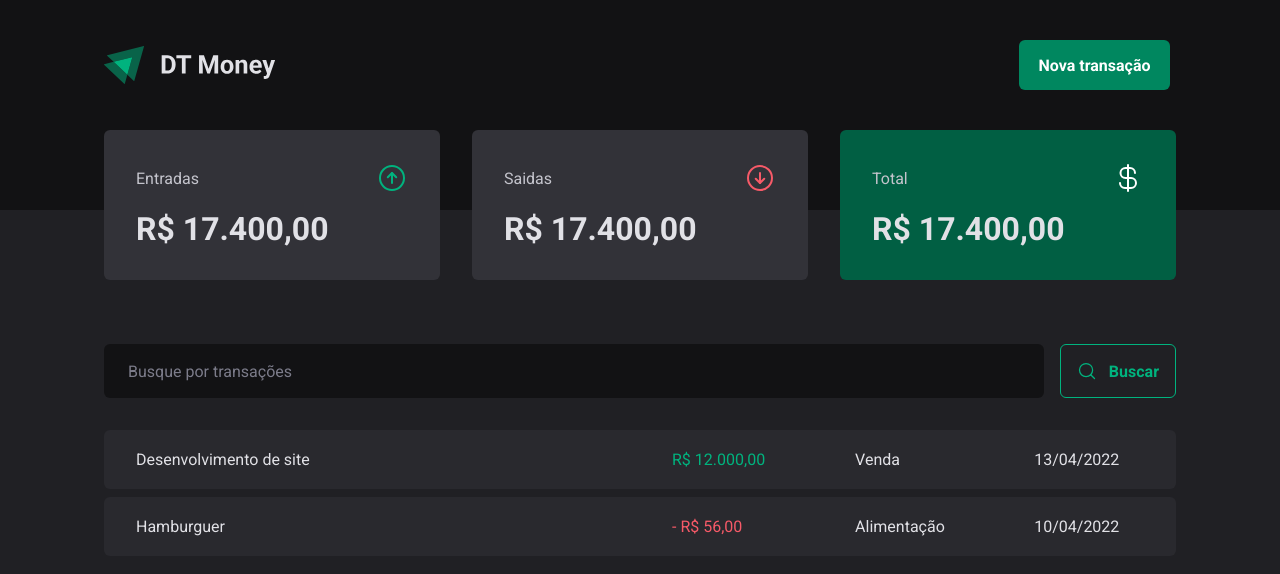
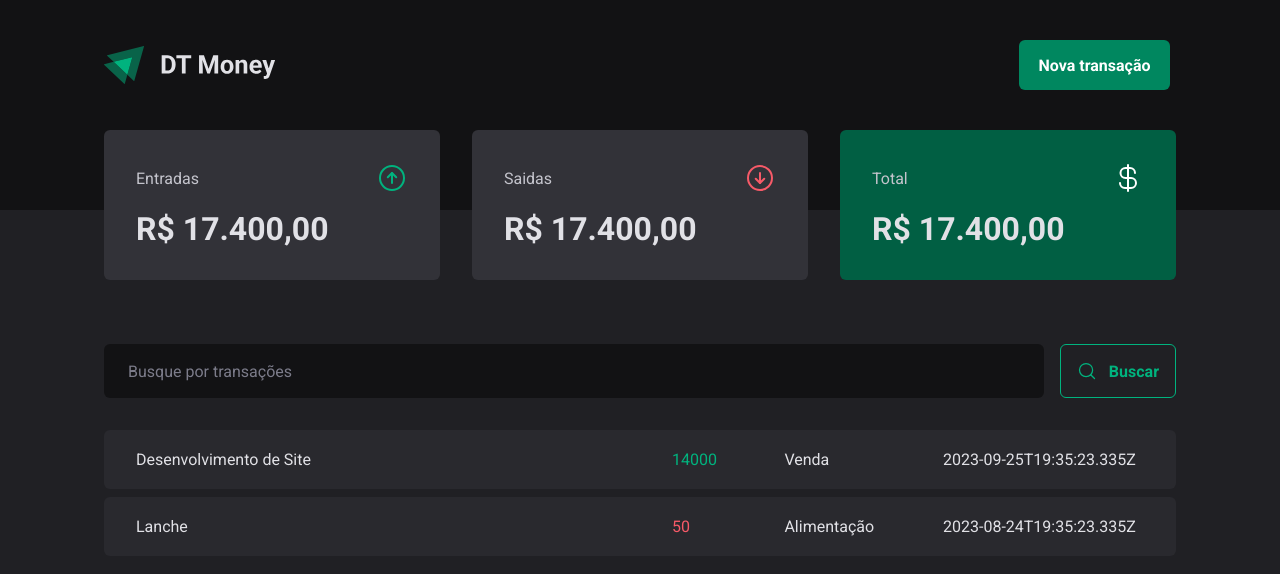
Before and after one commit to YuriPiresG/ignite-api, a React (Vite) app: page / in a window 1280 px wide. Shown: the top 574 px of the page. Built offline with nearby package versions, Linux system fonts and the light colour scheme; data requests are answered from the project's data file.

Commit message:
refactor: swapped hard-coded table for the API one

```diff
--- a/src/pages/Transactions/index.tsx
+++ b/src/pages/Transactions/index.tsx
@@ -1,3 +1,4 @@
+import { useEffect, useState } from "react";
 import { Header } from "../../components/Header";
 import { Summary } from "../../components/Summary";
 import { SearchForm } from "./components/SearchForm";
@@ -7,7 +8,28 @@
   TransactionsTable,
 } from "./styles";
 
+interface Transaction {
+  id: number;
+  type: "income" | "outcome";
+  description: string;
+  price: number;
+  category: string;
+  createdAt: string;
+}
+
 export function Transactions() {
+  const [transactions, setTransactions] = useState<Transaction[]>([]);
+
+  useEffect(() => {
+    async function loadTransactions() {
+      const reponse = await fetch("http://localhost:3000/transactions");
+      const data = await reponse.json();
+
+      setTransactions(data);
+    }
+    loadTransactions();
+  }, []);
+
   return (
     <div>
       <Header />
@@ -17,22 +39,20 @@
         <SearchForm />
         <TransactionsTable>
           <tbody>
-            <tr>
-              <td width="50%">Desenvolvimento de site</td>
-              <td>
-                <PriceHighlight variant="income">R$ 12.000,00</PriceHighlight>
-              </td>
-              <td>Venda</td>
-              <td>13/04/2022</td>
-            </tr>
-            <tr>
-              <td width="50%">Hamburguer</td>
-              <td>
-                <PriceHighlight variant="outcome">- R$ 56,00</PriceHighlight>
-              </td>
-              <td>Alimentação</td>
-              <td>10/04/2022</td>
-            </tr>
+            {transactions.map((transaction) => {
+              return (
+                <tr key={transaction.id}>
+                  <td width="50%">{transaction.description}</td>
+                  <td>
+                    <PriceHighlight variant={transaction.type}>
+                      {transaction.price}
+                    </PriceHighlight>
+                  </td>
+                  <td>{transaction.category}</td>
+                  <td>{transaction.createdAt}</td>
+                </tr>
+              );
+            })}
           </tbody>
         </TransactionsTable>
       </TransactionsContainer>
```
